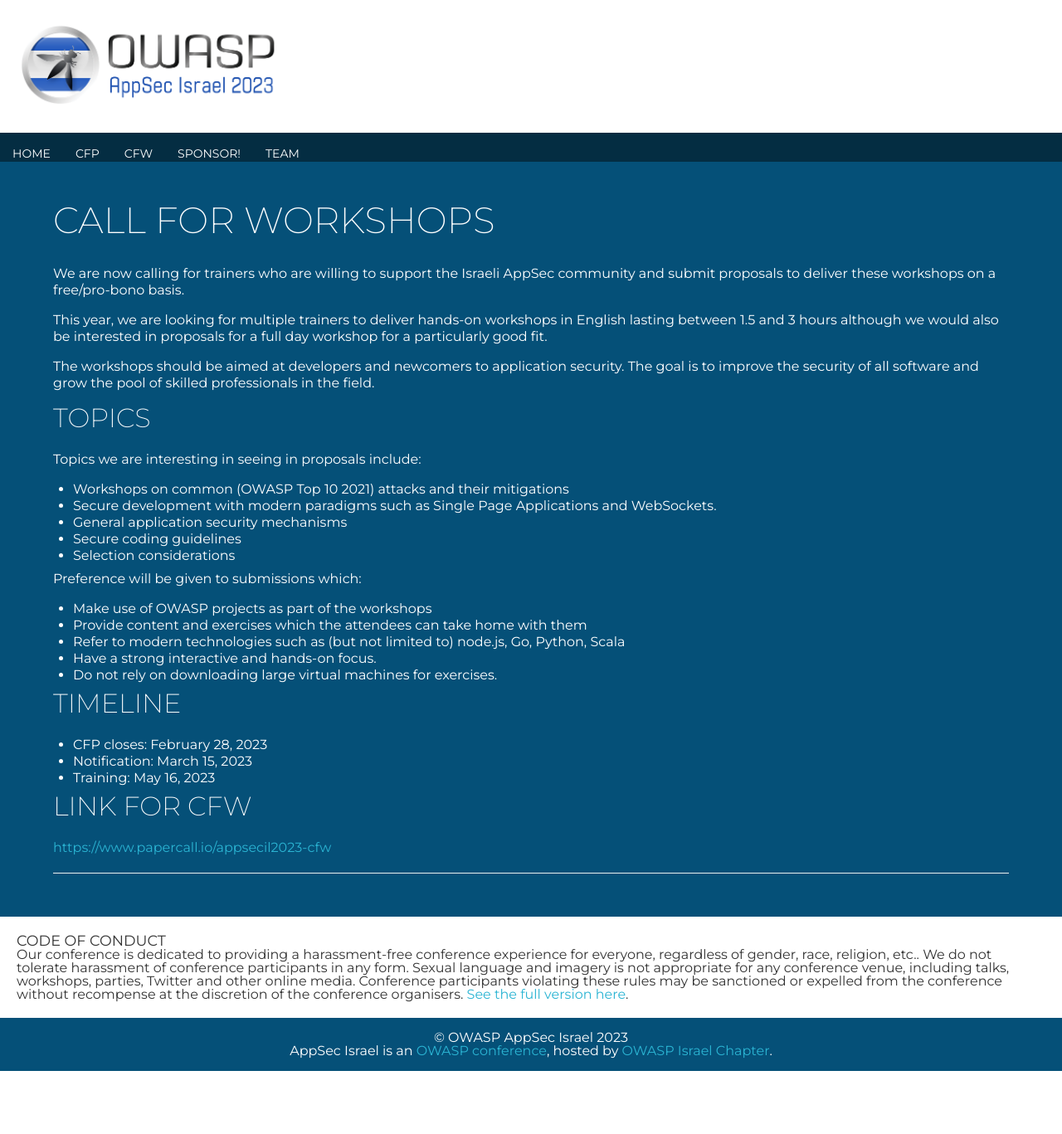
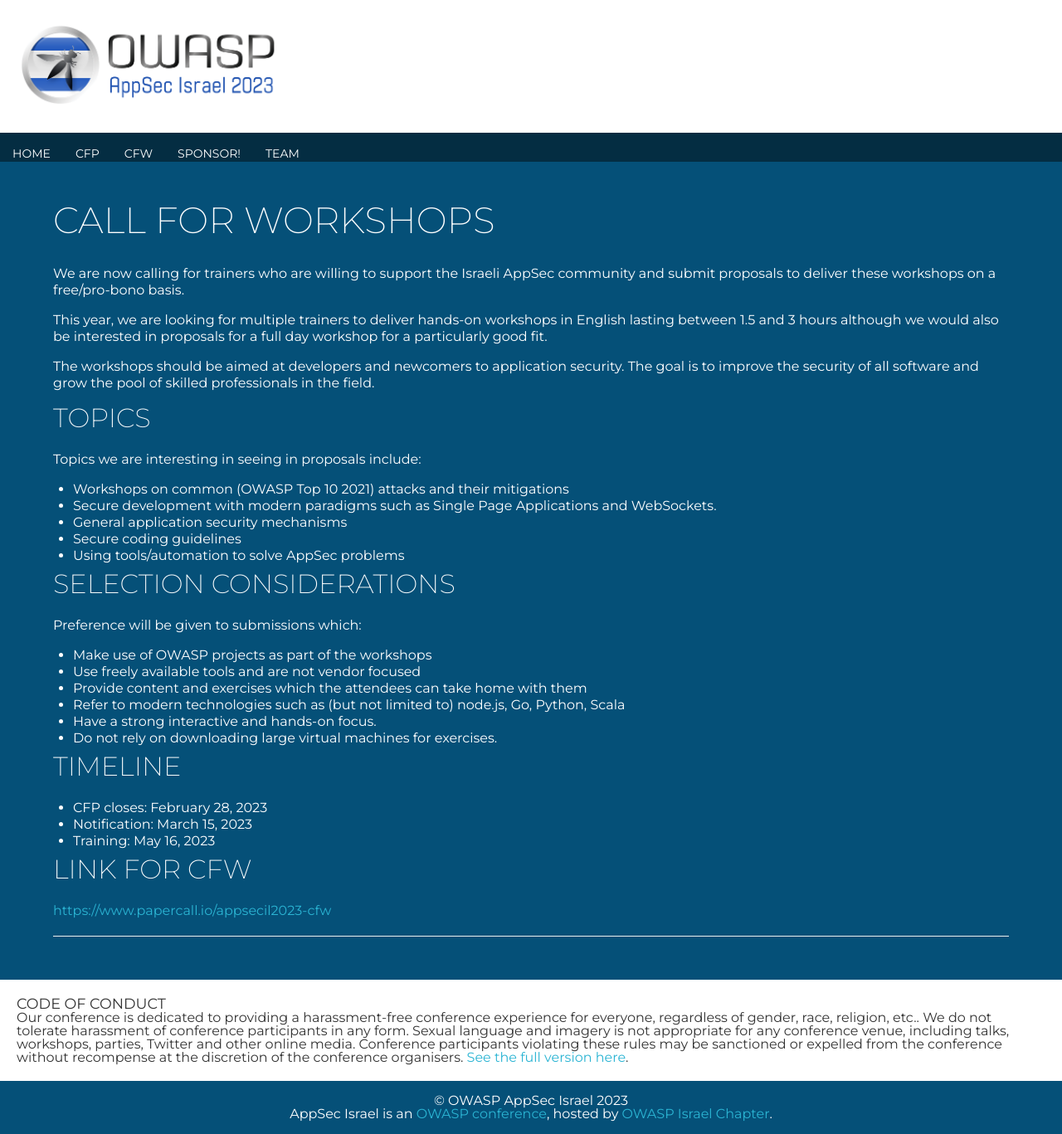
Before and after one commit to OWASP/www-event-appsecil-2023, a Jekyll site: the page built from CFW.md, in a window 1280 px wide. Shown: the whole page at 83% size. Built offline with Jekyll 4.4.1, drawn with Linux system fonts in a browser that asks for light colours; our own code applies the rules of GitHub Pages for plain Markdown files; before the commit the page ends 1291 px from its top, so only the background shows below that.

Commit message:
Clarify CFW

```diff
--- a/CFW.md
+++ b/CFW.md
@@ -17,11 +17,14 @@ Topics we are interesting in seeing in proposals include:
 * Secure development with modern paradigms such as Single Page Applications and WebSockets.
 * General application security mechanisms
 * Secure coding guidelines
-* Selection considerations
+* Using tools/automation to solve AppSec problems
+
+### Selection considerations
 
 Preference will be given to submissions which:
 
 * Make use of OWASP projects as part of the workshops
+* Use freely available tools and are not vendor focused
 * Provide content and exercises which the attendees can take home with them
 * Refer to modern technologies such as (but not limited to) node.js, Go, Python, Scala
 * Have a strong interactive and hands-on focus.
```
